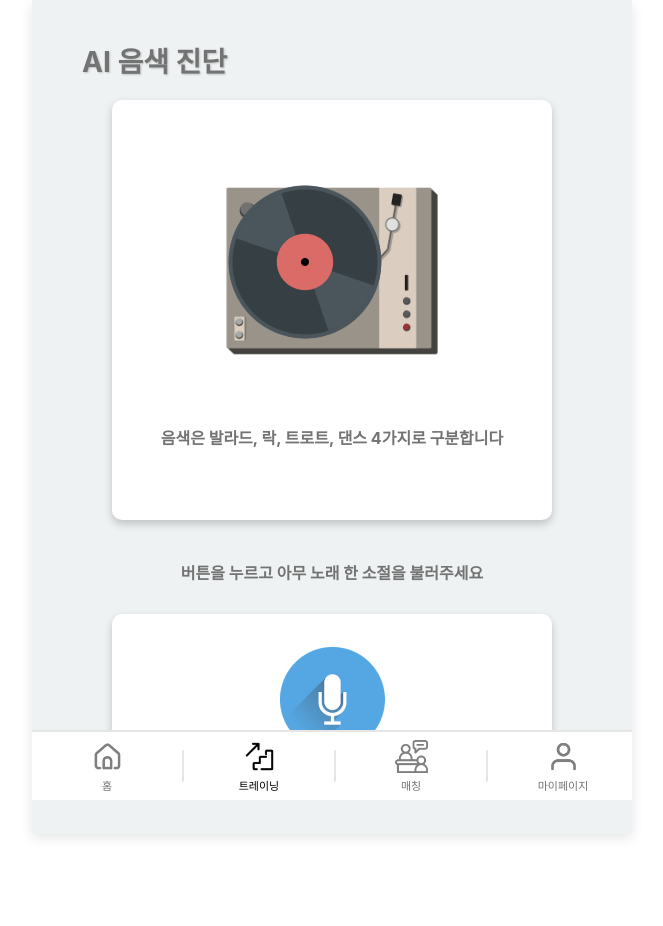
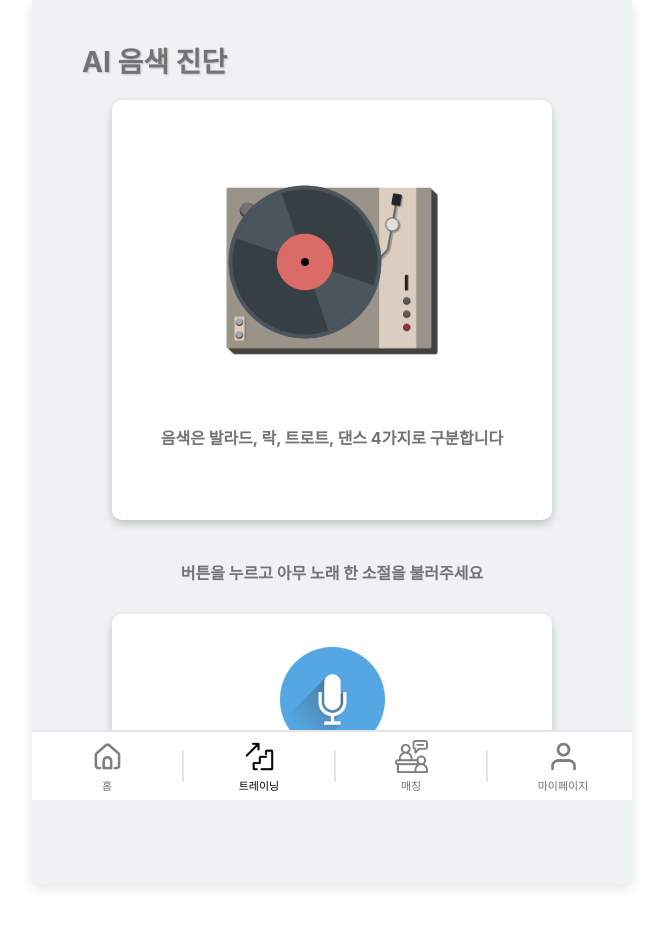
Before and after one commit to 9dongb/ai_vocal_training, a React (Create React App) app in the folder front-end/: page /toneDiagnostics in a window 1280 px wide. Shown: the top 926 px of the page, without its empty margins (308-971 px from the left). Before the commit the page ends 884 px from the top, so only its background shows below. Built offline with nearby package versions, Linux system fonts and the light colour scheme.

Commit message:
[수정] 음색 진단 페이지 css 수정

```diff
--- a/front-end/src/toneDiagnostics.css
+++ b/front-end/src/toneDiagnostics.css
@@ -1,3 +1,6 @@
+.tone_diagnostics {
+  padding-bottom: 50px;
+}
 .tone_diagnostics_text {
   text-align: center;
   margin-top: 40px;
```
